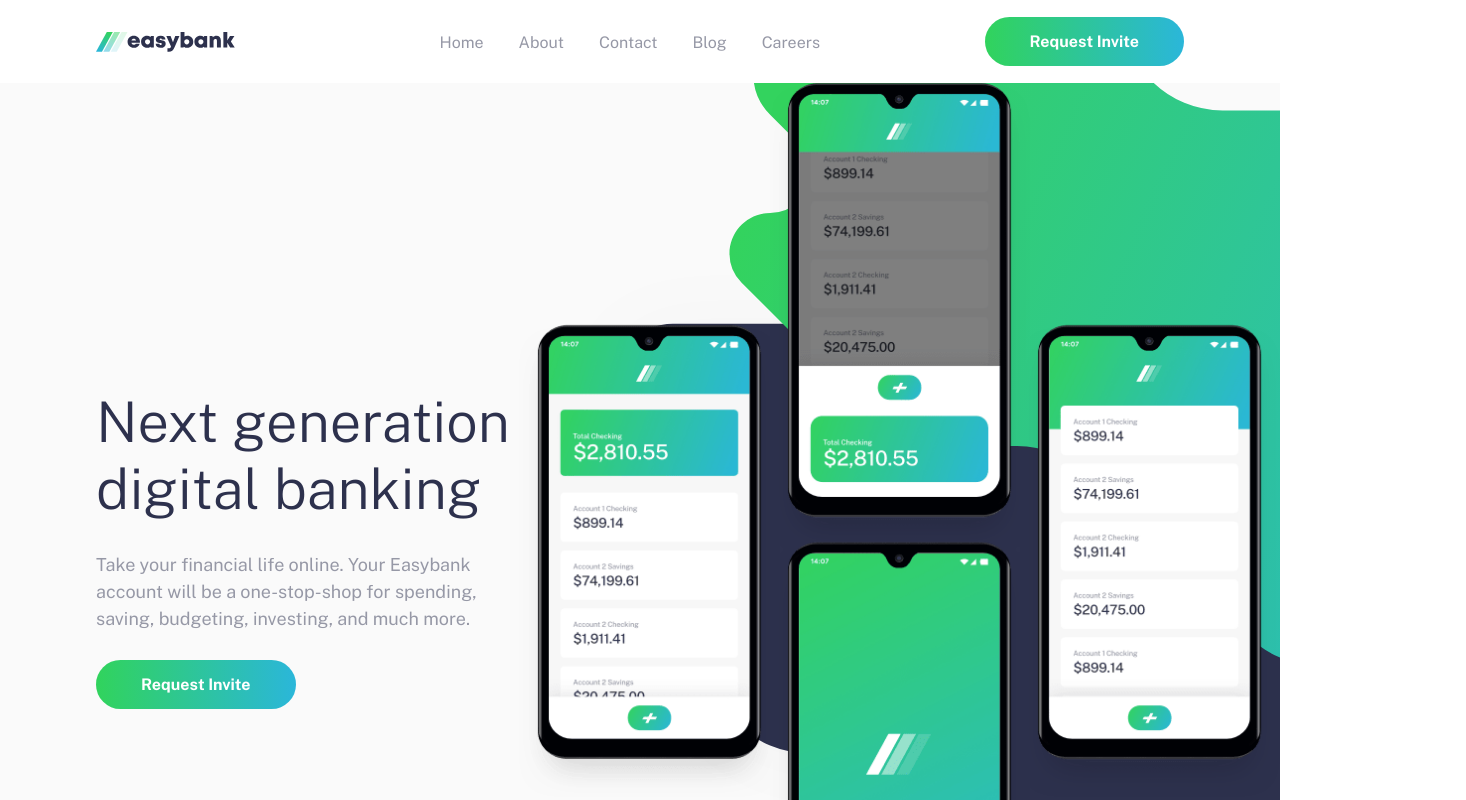
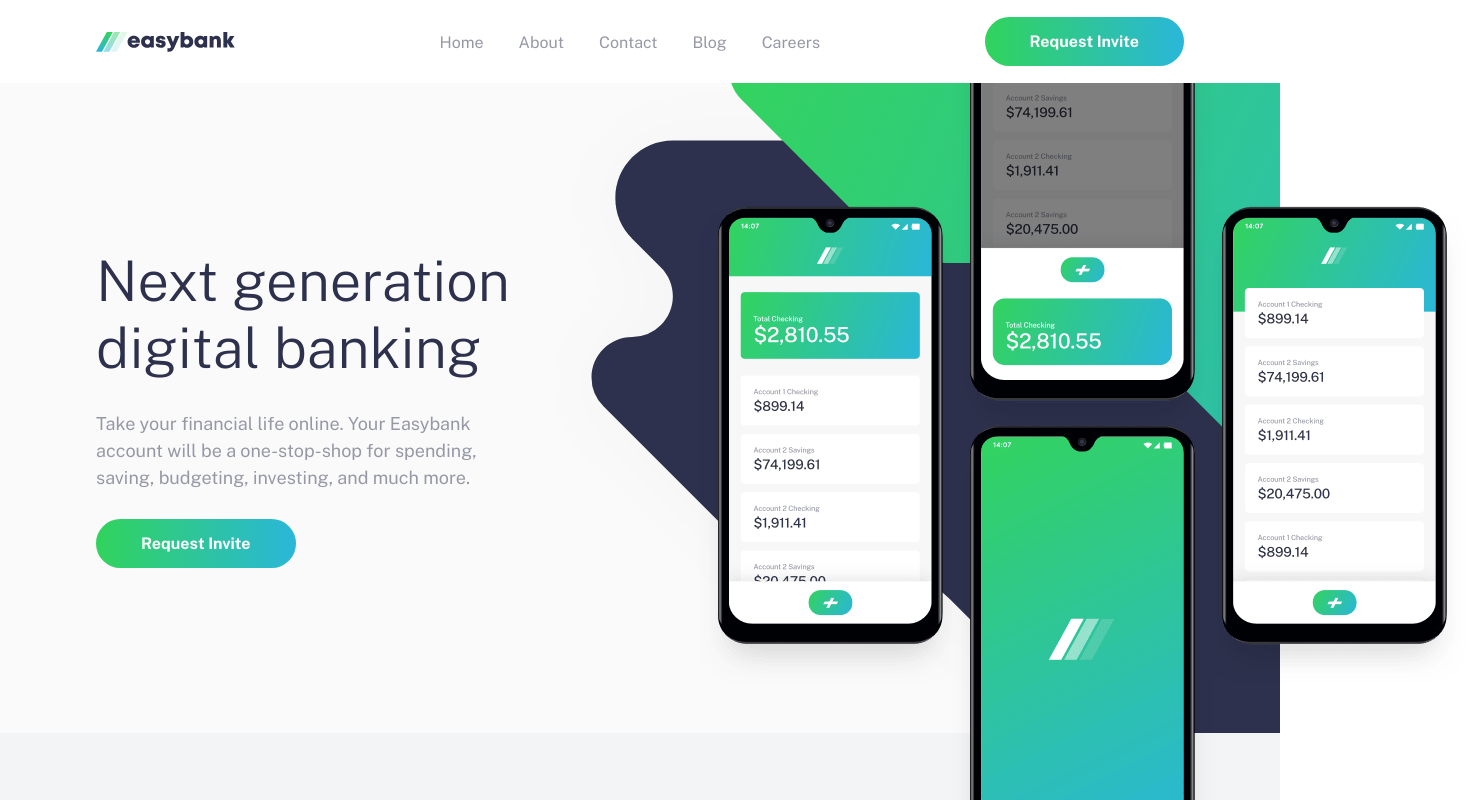
Before and after one commit to Mohamed-Boutarbouch/easybank-landing-page-react-app, a React (Vite) app: page / in a window 1280 px wide. Shown: the top 800 px of the page, 1466 px wide, since content can reach past the window. Built offline with nearby package versions, Linux system fonts and the light colour scheme.

Commit message:
More layout fix

```diff
--- a/src/components/Footer.tsx
+++ b/src/components/Footer.tsx
@@ -6,9 +6,7 @@ import { footerLinks } from '../data/data';
 const Footer = () => {
   return (
     <footer className={styles.footer}>
-      <div className={styles.logos}>
-        <FooterSocialLinks />
-      </div>
+      <FooterSocialLinks />
       <div className={styles.links}>
         <ul>
           {footerLinks.slice(0, 3).map((link, index) => {
--- a/src/components/Hero.module.scss
+++ b/src/components/Hero.module.scss
@@ -14,6 +14,7 @@
     flex-direction: column-reverse;
     background-position: 0;
     background-repeat: no-repeat;
+    padding: 0;
   }
 
   .wrapper {
@@ -21,7 +22,7 @@
     padding: f.rem(165) 0 f.rem(165) 0;
 
     @include u.breakpoint-down(md) {
-      padding: f.rem(165) var(--space) f.rem(165) 0;
+      padding: 0 var(--space) f.rem(80) var(--space);
       text-align: center;
     }
 
@@ -34,6 +35,14 @@
     .paragraph {
       color: var(--clr-neutral-grayish-blue);
       padding: f.rem(10) 0;
+    }
+
+    .button-wrapper {
+      @include u.breakpoint-down(md) {
+        width: 100%;
+        display: flex;
+        justify-content: center;
+      }
     }
   }
 
@@ -48,15 +57,20 @@
       background-position: 0;
       z-index: 1;
       background-size: contain;
+      margin-bottom: 0;
+      transform: translateY(-30px);
     }
 
     & .hero-illustration {
-    //   transform: translateX(110px);
-    //   overflow-x: hidden;
-    //   position: absolute;
-    //   inset: f.rem(-120) 0 0 46%;
+      transform: translateX(110px);
+      overflow-x: hidden;
+      position: absolute;
+      inset: f.rem(-120) 0 0 46%;
 
       @include u.breakpoint-down(md) {
+        transform: translateY(-25%);
+        overflow-x: hidden;
+        position: initial;
       }
     }
   }
--- a/src/components/Hero.tsx
+++ b/src/components/Hero.tsx
@@ -12,7 +12,9 @@ const Hero = () => {
           Take your financial life online. Your Easybank account will be a one-stop-shop for
           spending, saving, budgeting, investing, and much more.
         </p>
-        <ButtonCTA />
+        <div className={styles['button-wrapper']}>
+          <ButtonCTA />
+        </div>
       </div>
       <div className={styles.background}>
         <img src={heroIllustration} alt="/" className={styles['hero-illustration']} />
--- a/src/components/Modal.module.scss
+++ b/src/components/Modal.module.scss
@@ -13,12 +13,15 @@
   width: 100%;
   height: 100vh;
   z-index: 2;
+
+  animation-name: appear;
+  animation-duration: 0.4s;
 }
 
 .modal-wrapper {
   z-index: 2;
   background-color: var(--clr-neutral-white);
-  width: calc(92vw - var(--space));
+  width: calc(90% - var(--space));
   border-radius: f.rem(5);
 
   position: fixed;
@@ -26,6 +29,9 @@
   left: var(--space);
 
   will-change: transform;
+
+  animation-name: slide-in;
+  animation-duration: 0.2s;
 
   div {
     width: 100%;
@@ -64,3 +70,21 @@
     }
   }
 }
+
+@keyframes appear {
+  from {
+    opacity: 0;
+  }
+  to {
+    opacity: 1;
+  }
+}
+
+@keyframes slide-in {
+  from {
+    transform: translateY(-700px);
+  }
+  to {
+    transform: translateY(0);
+  }
+}
--- a/src/components/Navbar.tsx
+++ b/src/components/Navbar.tsx
@@ -1,4 +1,3 @@
-// import { useState } from 'react';
 import styles from './Navbar.module.scss';
 import Logo from '../assets/logo.svg';
 import ListIcon from '../assets/icon-hamburger.svg';
```
Also changed, not shown: src/components/Footer.module.scss (+0 -8 lines).
